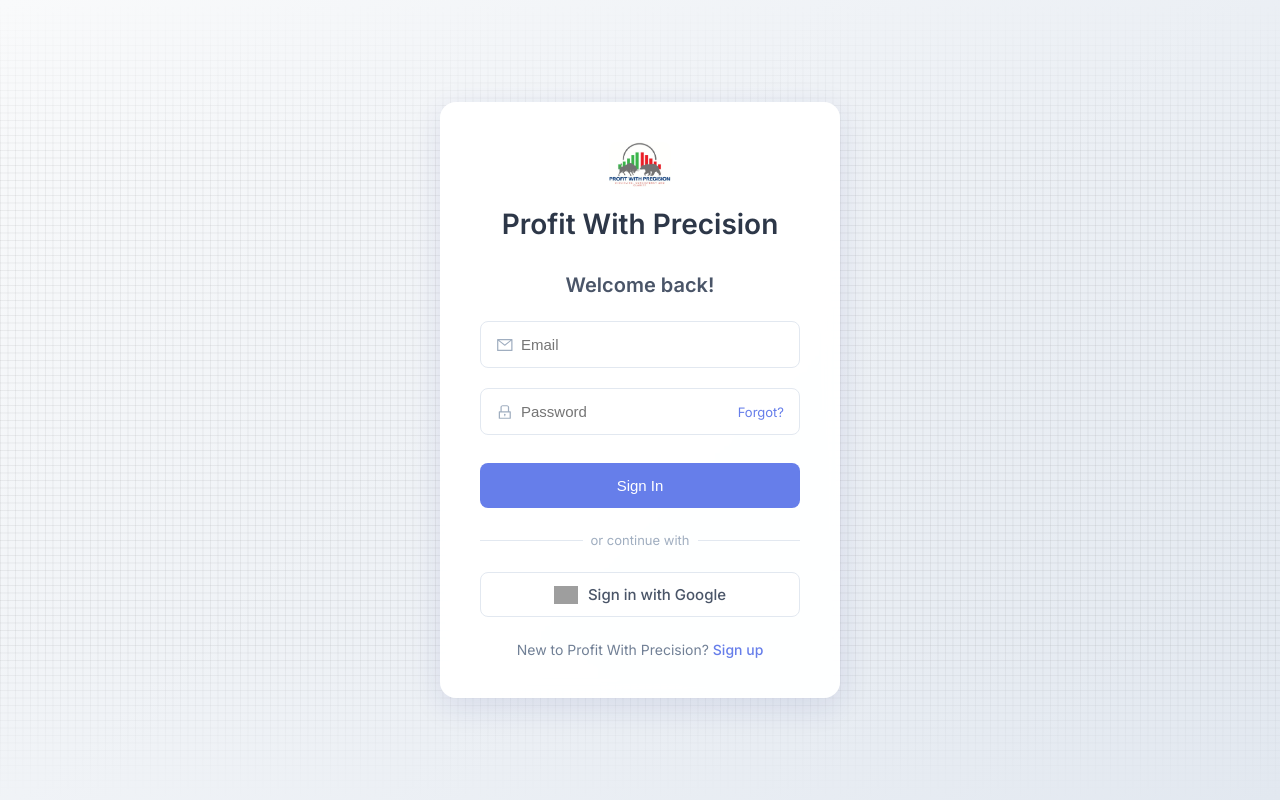
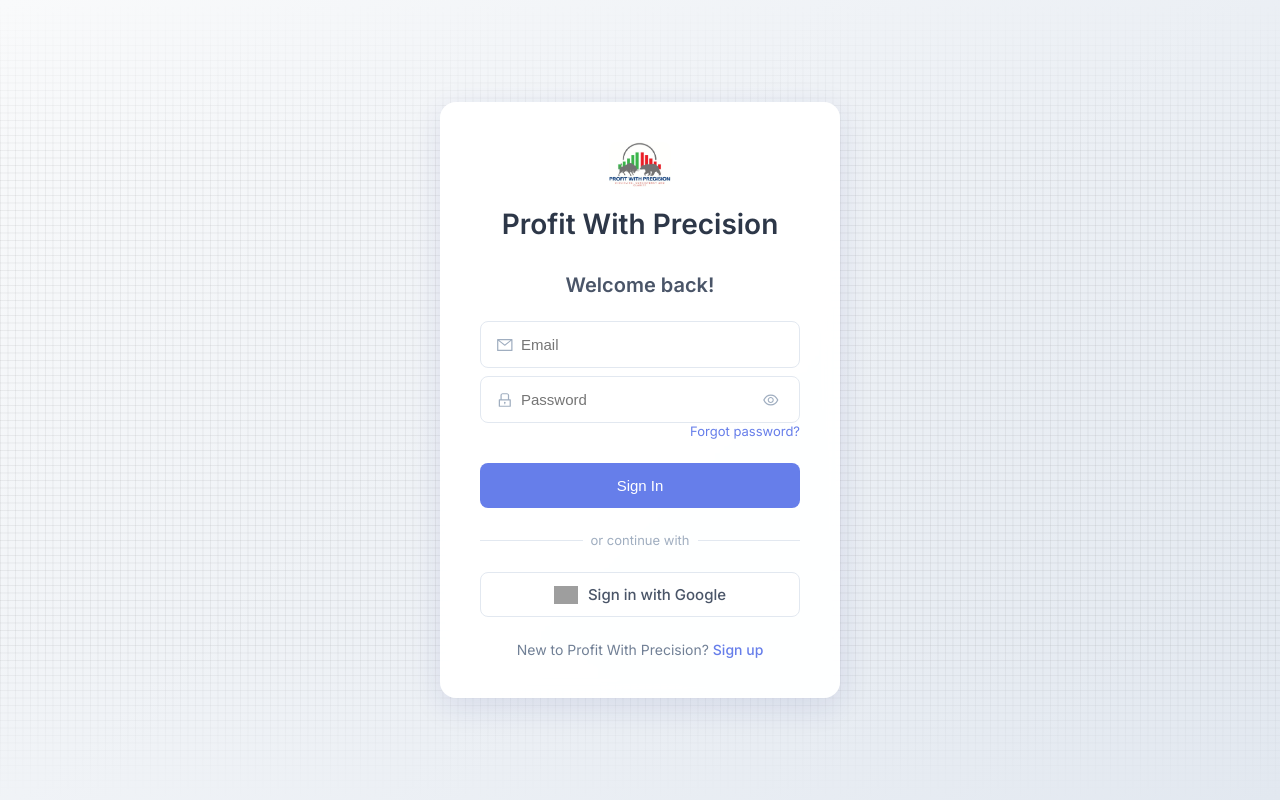
Before and after one commit to sudhanshu2070/last-trade, a React (Vite) app: page /login in a window 1280 px wide. Built offline with nearby package versions, Linux system fonts and the light colour scheme; grey boxes are pictures that could not be loaded.

Commit message:
Login and Signup page 0.52

```diff
--- a/src/components/auth/Login.module.css
+++ b/src/components/auth/Login.module.css
@@ -60,7 +60,7 @@
 
 .inputGroup {
   position: relative;
-  margin-bottom: 1.25rem;
+  margin-bottom: 0.5rem;
 }
 
 .inputGroup input {
@@ -87,14 +87,56 @@
   font-size: 1.1rem;
 }
 
-.forgotPassword {
+
+/* Password Actions Container */
+.passwordActions {
   position: absolute;
   right: 1rem;
   top: 50%;
   transform: translateY(-50%);
+  display: flex;
+  align-items: center;
+}
+
+/* Password Toggle Button */
+.passwordToggle {
+  background: none;
+  border: none;
+  color: #a0aec0;
+  cursor: pointer;
+  padding: 0.25rem;
+  display: flex;
+  align-items: center;
+  justify-content: center;
+}
+
+.passwordToggle:hover {
+  color: #718096;
+}
+
+.passwordToggle svg {
+  font-size: 1.1rem;
+}
+
+/* Forgot Password Link */
+.forgotPassword {
+  display: block;
+  text-align: right;
   font-size: 0.8125rem;
   color: #667eea;
   text-decoration: none;
+  margin-bottom: 1rem;
+  margin-top: -0.5rem;
+}
+
+.forgotPassword:hover {
+  text-decoration: underline;
+}
+
+/* Loading State */
+.primaryButton:disabled {
+  background-color: #c3cfe2;
+  cursor: not-allowed;
 }
 
 .primaryButton {
--- a/src/components/auth/Login.tsx
+++ b/src/components/auth/Login.tsx
@@ -3,21 +3,20 @@ import { useNavigate } from 'react-router-dom';
 import { useAuth } from '../Context/AuthContext';
 import styles from './Login.module.css';
 import Logo from '../../assets/logo.jpg';
-import { AiOutlineMail, AiOutlineLock } from 'react-icons/ai';
+import { AiOutlineMail, AiOutlineLock, AiOutlineEye, AiOutlineEyeInvisible } from 'react-icons/ai';
 
 const Login = () => {
   const [email, setEmail] = useState('');
   const [password, setPassword] = useState('');
-  // const location = useLocation();
+  const [showPassword, setShowPassword] = useState(false);
+  const [error, setError] = useState('');
+  const [isLoading, setIsLoading] = useState(false);
+  const { login, isAuthenticated } = useAuth();
   const navigate = useNavigate();
-  const [error, setError] = useState('');
-  const { login } = useAuth();
-  const { isAuthenticated } = useAuth(); // Hook to check auth status
 
   // useEffect(() => {
   //   const params = new URLSearchParams(location.search);
   //   const token = params.get('token');
-
   //   if (token) {
   //     localStorage.setItem('jwt', token);
   //     navigate('/dashboard');
@@ -30,17 +29,28 @@ const Login = () => {
     }
   }, [isAuthenticated, navigate]);
 
-  const handleSubmit = (e: React.FormEvent) => {
+  const handleSubmit = async (e: React.FormEvent) => {
     e.preventDefault();
     setError('');
+    setIsLoading(true);
 
-    // Hardcoded credentials check
-    if (email === 'admin@pwp.com' && password === '123') {
-      login(); // Set authenticated state
-      navigate('/dashboard'); // Redirect to dashboard
-    } else {
-      setError('Invalid username or password');
+    try {
+      // Hardcoded credentials check
+      if (email === 'admin@pwp.com' && password === '123') {
+        await login(); // Set authenticated state
+        navigate('/dashboard');
+      } else {
+        setError('Invalid username or password');
+      }
+    } catch (err) {
+      setError('An error occurred during login');
+    } finally {
+      setIsLoading(false);
     }
+  };
+
+  const togglePasswordVisibility = () => {
+    setShowPassword(!showPassword);
   };
 
   return (
@@ -67,23 +77,41 @@ const Login = () => {
               value={email}
               onChange={(e) => setEmail(e.target.value)}
               required
+              autoComplete="username"
             />
           </div>
 
-          {/* Password */}
+          {/* Password Field */}
           <div className={styles.inputGroup}>
             <AiOutlineLock className={styles.inputIcon} />
             <input
-              type="password"
+              type={showPassword ? "text" : "password"}
               placeholder="Password"
               value={password}
               onChange={(e) => setPassword(e.target.value)}
               required
+              autoComplete="current-password"
             />
-            <a href="/forgot-password" className={styles.forgotPassword}>Forgot?</a>
+            <div className={styles.passwordActions}>
+              <button
+                type="button"
+                className={styles.passwordToggle}
+                onClick={togglePasswordVisibility}
+                aria-label={showPassword ? "Hide password" : "Show password"}
+              >
+                {showPassword ? <AiOutlineEyeInvisible /> : <AiOutlineEye />}
+              </button>
+            </div>
           </div>
+          <a href="/forgot-password" className={styles.forgotPassword}>Forgot password?</a>
 
-          <button type="submit" className={styles.primaryButton}>Sign In</button>
+          <button
+            type="submit"
+            className={styles.primaryButton}
+            disabled={isLoading}
+          >
+            {isLoading ? 'Signing In...' : 'Sign In'}
+          </button>
 
           {/* Divider */}
           <div className={styles.divider}>
```
